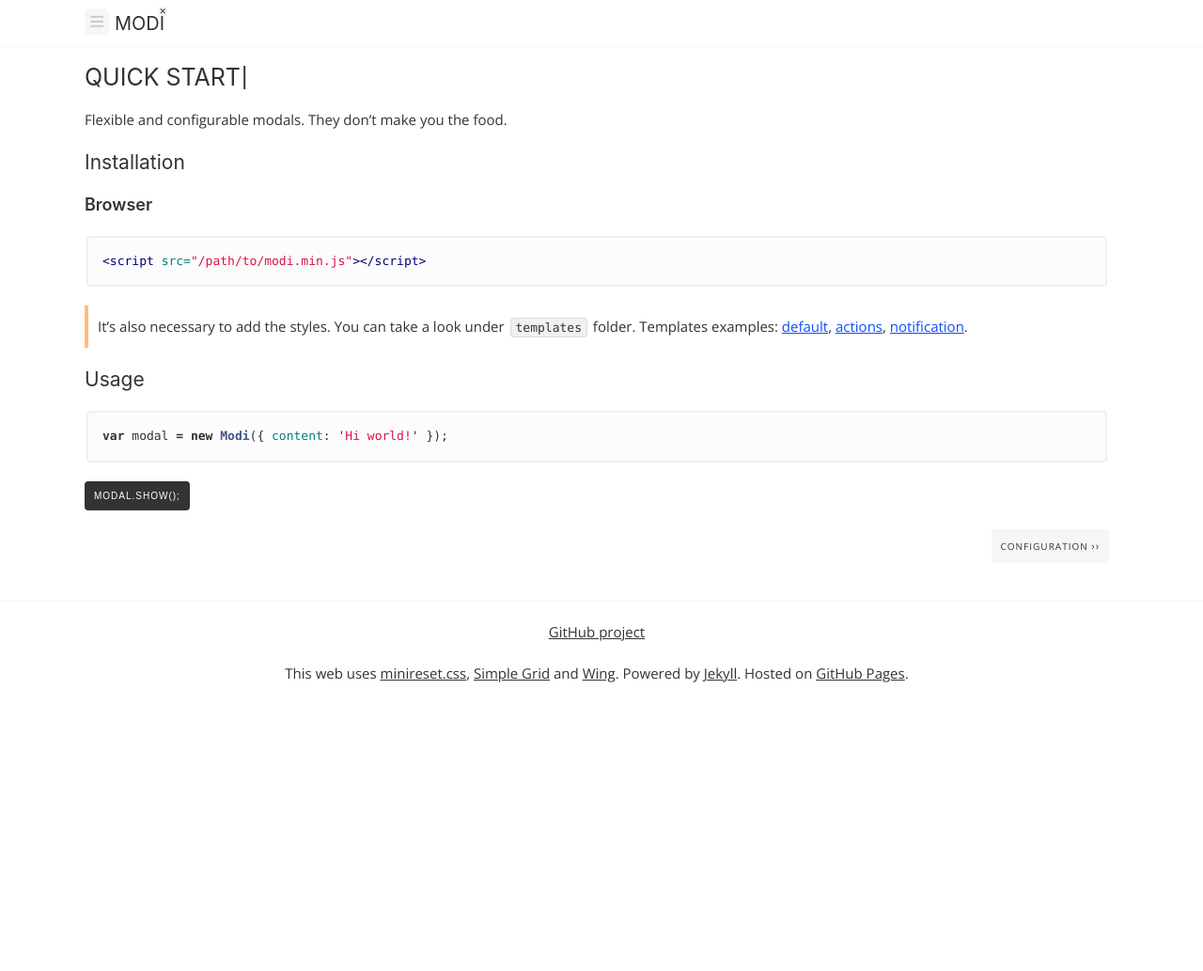
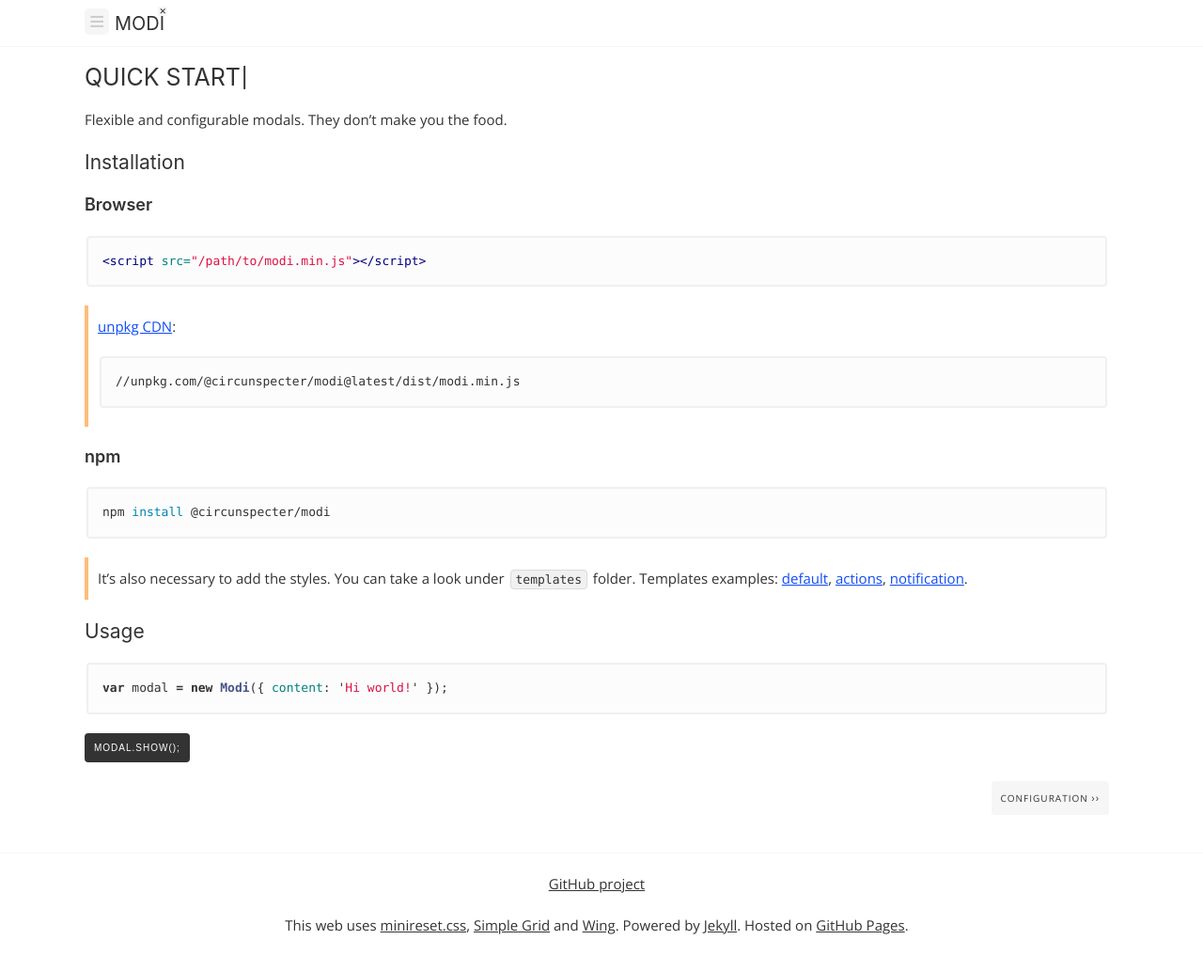
Before and after one commit to circunspecter/modi, a Jekyll site: the page built from docs/index.md, in a window 1280 px wide and 1036 px high. Shown: the top 1033 px of the window at 94% size. Built offline with Jekyll 4.4.1, drawn with Linux system fonts in a browser that asks for light colours.

Commit message:
Add npm to doc

````diff
--- a/docs/assets/css/main.scss
+++ b/docs/assets/css/main.scss
@@ -68,6 +68,7 @@ h4 {
 .note {
   border-left: 4px solid $orange;
   padding: 10px 0 10px 10px;
+  margin-bottom: $space;
   overflow: hidden;
 }
 
@@ -249,6 +250,7 @@ div {
     a {
   		text-decoration: none;
       position: relative;
+      color: $black;
 
       &::before {
         content: "×";
--- a/docs/index.md
+++ b/docs/index.md
@@ -18,6 +18,20 @@ Flexible and configurable modals. They don't make you the food.
 <script src="/path/to/modi.min.js"></script>
 ```
 
+<div markdown="1" class="note">
+[unpkg CDN](https://unpkg.com "unpkg"):
+
+```html
+//unpkg.com/@circunspecter/modi@latest/dist/modi.min.js
+```
+</div>
+
+#### npm
+
+```shell
+npm install @circunspecter/modi
+```
+
 {: .note}
 It's also necessary to add the styles. You can take a look under <code>templates</code> folder. Templates examples: [default]({{ site.baseurl }}/templates/default "Default template"), [actions]({{ site.baseurl }}/templates/actions "Actions template"), [notification]({{ site.baseurl }}/templates/notification "Notification template").
 
````
Also changed, not shown: README.md, 4 other files.
